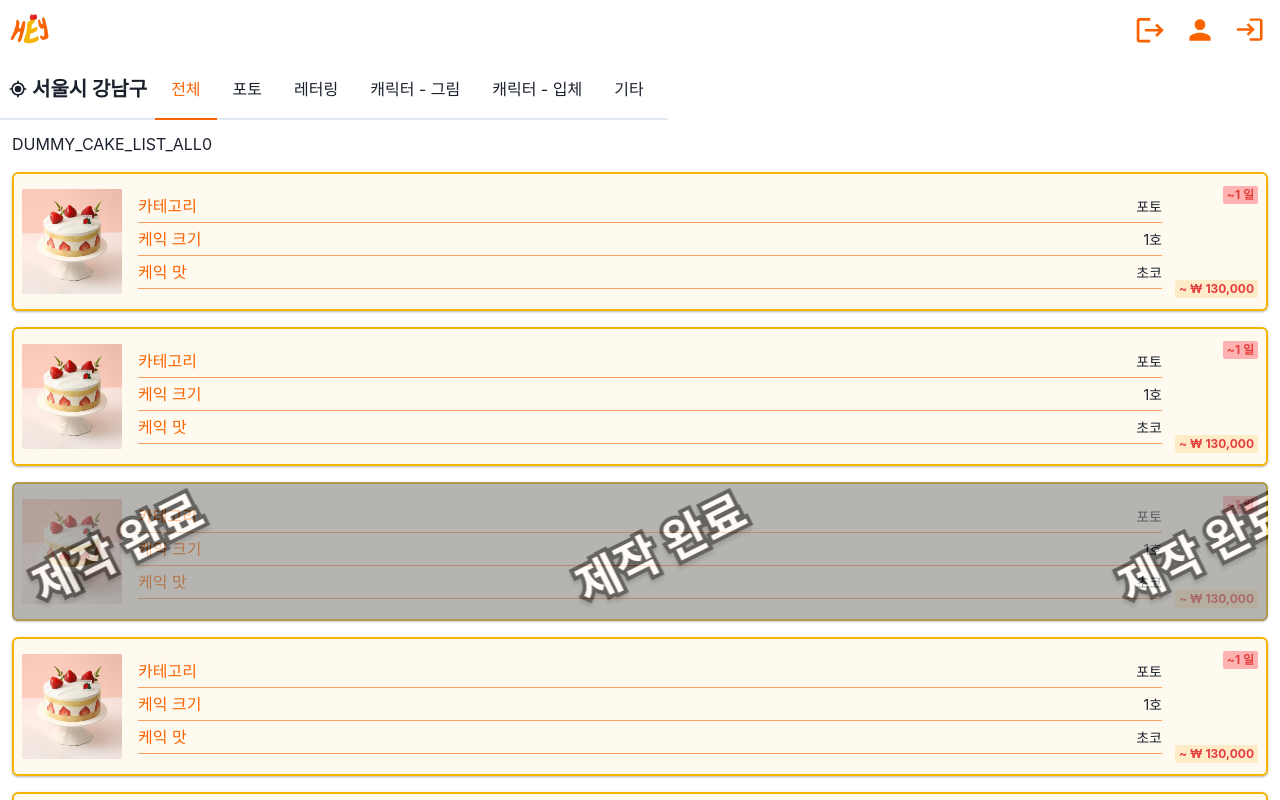
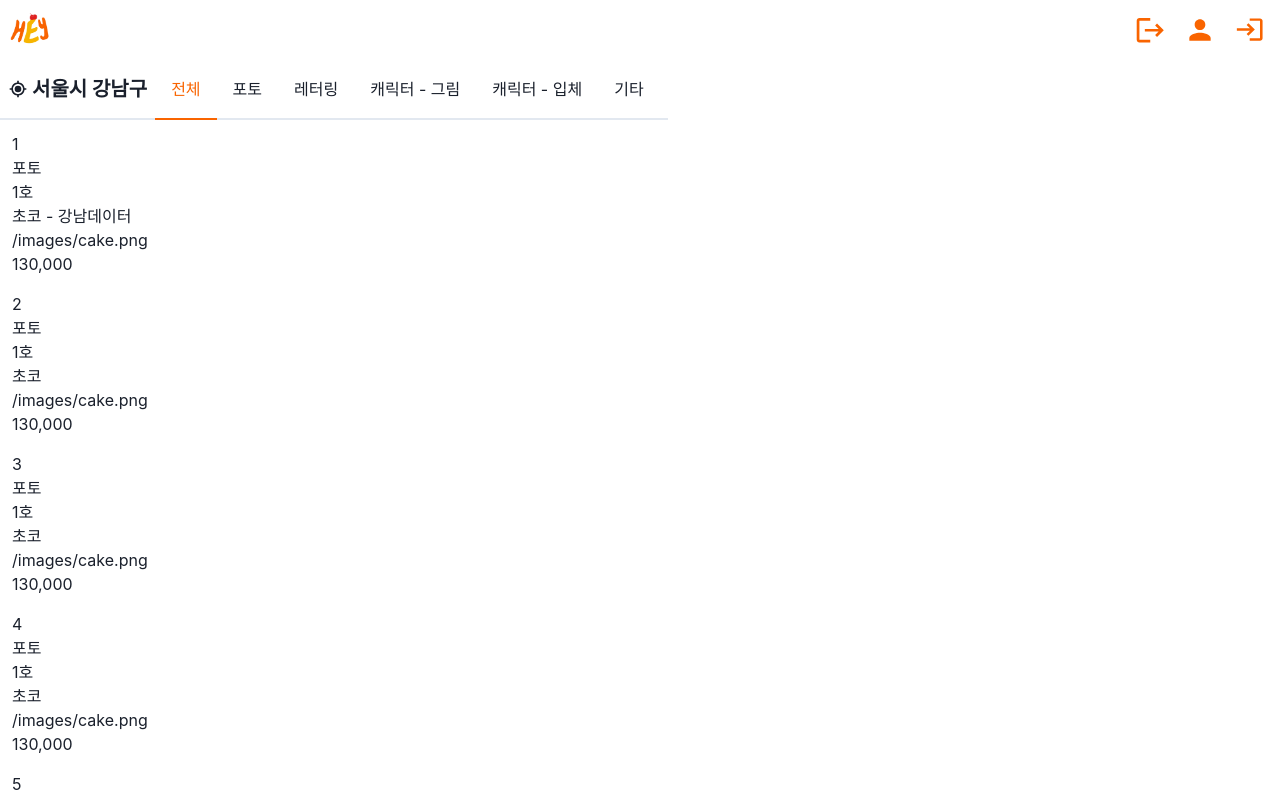
Before and after one commit to prgrms-web-devcourse/team-7sung-heycake-fe, a Next.js app: page /main in a window 1280 px wide. Shown: the top 800 px of the page. Built offline with nearby package versions, Linux system fonts and the light colour scheme.

Commit message:
feat: mock데이터를 메인화면에 표시

```diff
--- a/components/Main/cakeMain.tsx
+++ b/components/Main/cakeMain.tsx
@@ -1,12 +1,15 @@
 import {
   Box,
   Flex,
+  Grid,
   Tab,
   TabList,
   TabPanel,
   TabPanels,
   Tabs,
+  Text,
 } from '@chakra-ui/react';
+import { useQuery } from '@tanstack/react-query';
 
 import getCakeList from '../Api/getCakeList';
 import CakeItem from './cakeItem';
@@ -14,11 +17,17 @@ import LocationSelectBox from './locationSelectBox';
 import { ICakeList } from './types';
 
 export default function CakeMain() {
-  const data = getCakeList({
-    location: 'gangnam',
-    category: 'photo',
-  });
-  console.log(data);
+  const { status, data } = useQuery(['gangnam-photo'], () =>
+    getCakeList({
+      location: 'gangnam',
+      category: 'photo',
+    })
+  );
+
+  if (status === 'loading') {
+    return <span>Loading...</span>;
+  }
+
   // 이후 통신할 데이터 주소를 contents로 넣어서 활용
   // Sprint 4 이후 작업
   const DUMMY_DATA: ICakeList[] = [
@@ -68,11 +77,19 @@ export default function CakeMain() {
         </TabList>
       </Box>
       <TabPanels>
-        {DUMMY_DATA.map((tab, index) => (
+        {DUMMY_DATA.map((tab) => (
           <TabPanel p={3} key={tab.content}>
             <Flex padding={0} gap={4} flexDirection="column">
-              {tab.content}
-              {index}
+              {data.map((item: any) => (
+                <Grid>
+                  <Text>{item.postId}</Text>
+                  <Text>{item.category}</Text>
+                  <Text>{item.size}</Text>
+                  <Text>{item.flavor}</Text>
+                  <Text>{item.image}</Text>
+                  <Text>{item.price}</Text>
+                </Grid>
+              ))}
               <CakeItem />
               <CakeItem />
               <CakeItem isCompleted />
```
